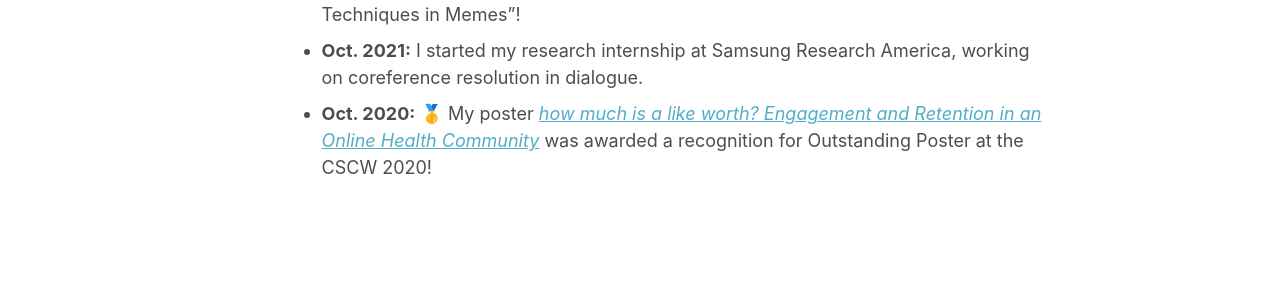
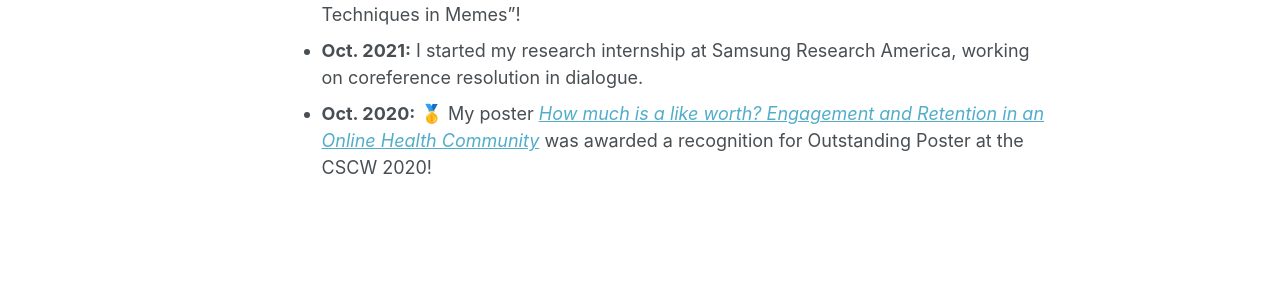
Before and after one commit to RuyuanWan/ruyuanwan.github.io, a Jekyll site: the page built from _pages/about.md, in a window 1280 px wide and 900 px high, scrolled down 619 px. Shown: the part 512-808 px from the top of the window. Built offline with Jekyll 4.4.1, drawn with Linux system fonts in a browser that asks for light colours.

```diff
--- a/_pages/about.md
+++ b/_pages/about.md
@@ -34,4 +34,4 @@ Updates
 * **Jun. 2022:** Research Internship at the Minnesota NLP lab, working on subjective annotation disagreement. <br/>
 * **May 2022:** Defended my M.A. Linguistics thesis "Riddikulus: Detection of Persuasion Techniques in Memes"!  <br/>
 * **Oct. 2021:** I started my research internship at Samsung Research America, working on coreference resolution in dialogue.  <br/>
-* **Oct. 2020:** 🥇 My poster [*how much is a like worth? Engagement and Retention in an Online Health Community*](https://dl.acm.org/doi/abs/10.1145/3406865.3418320) was awarded a recognition for Outstanding Poster at the CSCW 2020!  <br/>
+* **Oct. 2020:** 🥇 My poster [*How much is a like worth? Engagement and Retention in an Online Health Community*](https://dl.acm.org/doi/abs/10.1145/3406865.3418320) was awarded a recognition for Outstanding Poster at the CSCW 2020!  <br/>
```
